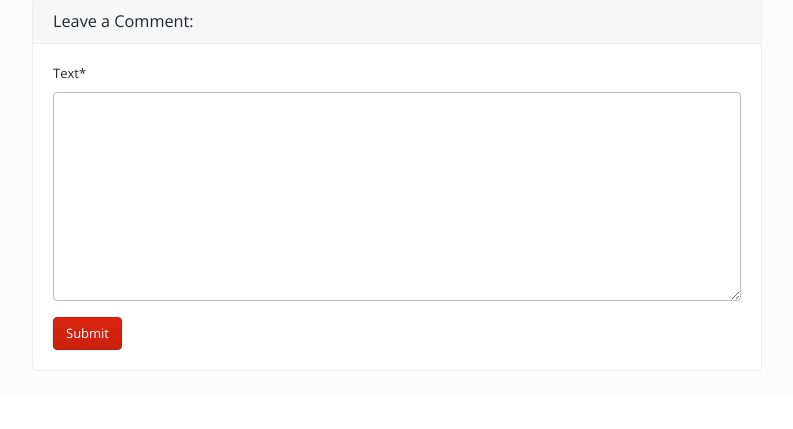
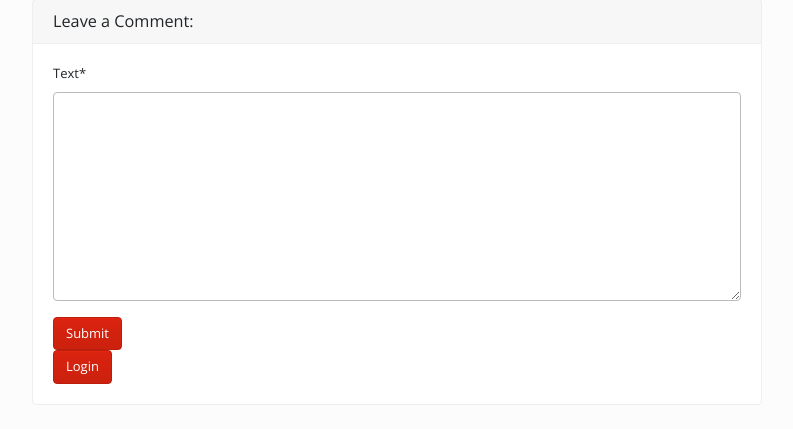
Before and after one commit to shlee2792/django_my_website, a Django app: template blog/templates/blog/post_detail.html in a window 1280 px wide. Shown: the part 505-934 px from the top of the page, without its empty margins (53-846 px from the left). Before the commit the page ends 876 px from the top, so only its background shows below. Run offline with Django 3.2, Linux system fonts and the light colour scheme; the template is opened without the code that fills it: values that come from a table or form of the project are taken from there, others are empty; parts of the project's set-up code (start-up, migrations or seed data) failed here and were passed over; some libraries are stand-ins or nearby versions.

Commit message:
modified comment area

```diff
--- a/blog/templates/blog/post_detail.html
+++ b/blog/templates/blog/post_detail.html
@@ -54,6 +54,11 @@
             </div>
             <button type="submit" class="btn btn-primary">Submit</button>
         </form>
+
+        <button type="button" class="btn btn-primary" data-toggle="modal" data-target="#loginModal">
+            Login
+        </button>
+
     </div>
 </div>
 
```
Lines whose indentation alone changed are shown as unchanged.
